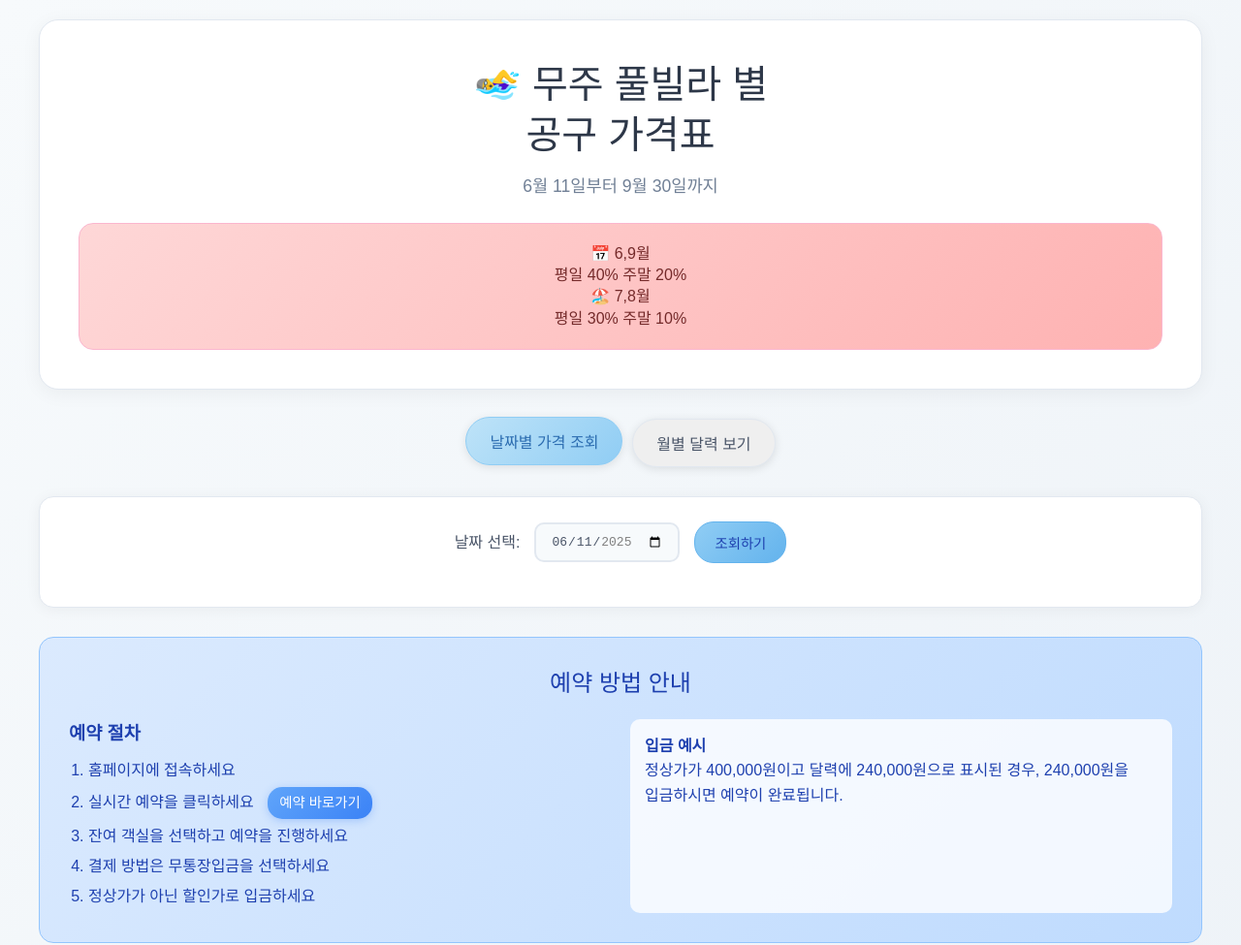
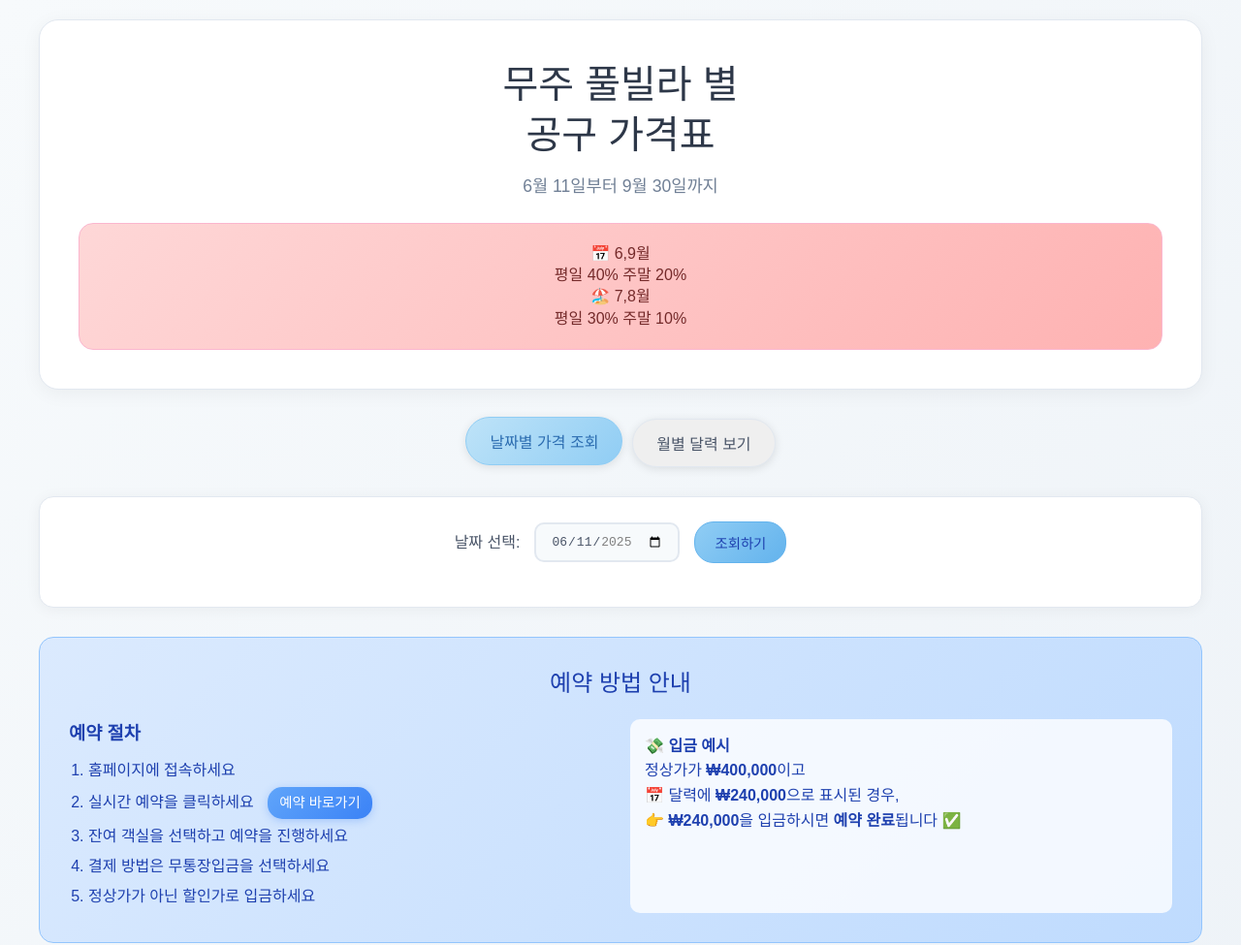
Before and after one commit to Akicora/muju_star, a plain HTML site: page index.html in a window 1280 px wide. Shown: the top 975 px of the page at 97% size. Drawn offline with Linux system fonts and the light colour scheme.

Commit message:
Update index.html

```diff
--- a/index.html
+++ b/index.html
@@ -453,7 +453,7 @@
 <body>
     <div class="container">
         <div class="header">
-            <h1>🏊‍♀️ 무주 풀빌라 별<br>공구 가격표</h1>
+            <h1>무주 풀빌라 별<br>공구 가격표</h1>
             <div class="subtitle">6월 11일부터 9월 30일까지</div>
             <div class="discount-info">
                 📅 6,9월<br>
@@ -516,8 +516,10 @@
                     </ol>
                 </div>
                 <div style="background: rgba(255,255,255,0.8); padding: 15px; border-radius: 10px;">
-                    <strong>입금 예시</strong><br>
-                    정상가가 400,000원이고 달력에 240,000원으로 표시된 경우, 240,000원을 입금하시면 예약이 완료됩니다.
+                    <strong>💸 입금 예시</strong><br>
+                    정상가가 <strong>₩400,000</strong>이고<br>
+                    📅 달력에 <strong>₩240,000</strong>으로 표시된 경우,<br>
+                    👉 <strong>₩240,000</strong>을 입금하시면 <strong>예약 완료</strong>됩니다 ✅</p>
                 </div>
             </div>
         </div>
```
